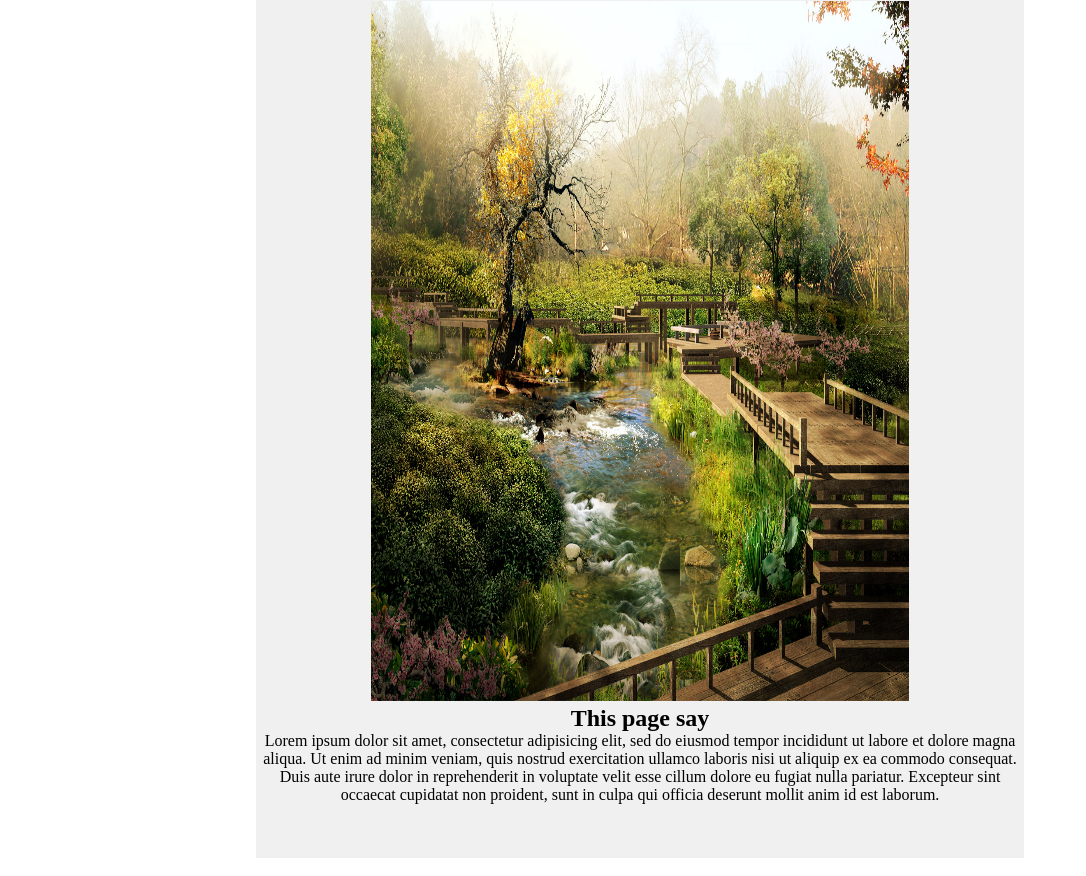
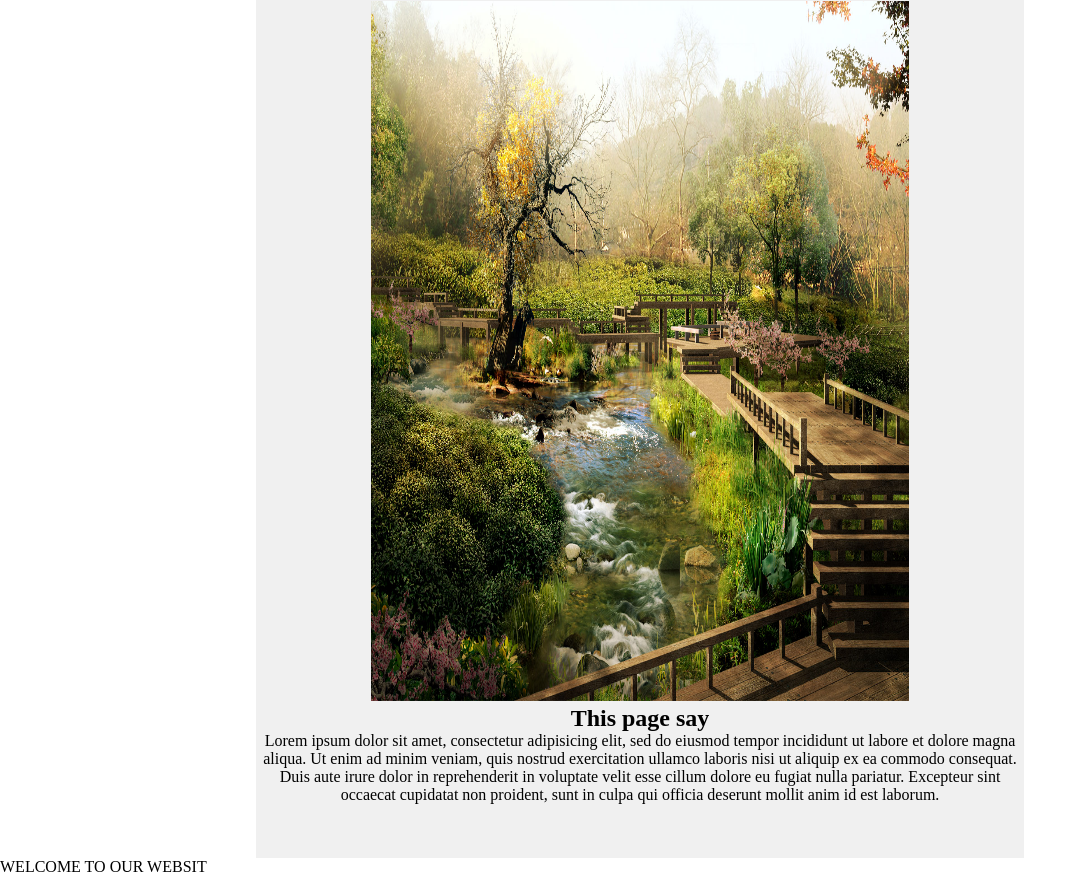
Before and after one commit to testwebs1te/testwebsite.github.io, a plain HTML site: page index.html in a window 1280 px wide. Shown: the part 1870-2746 px from the top of the page, without its empty margins (0-1086 px from the left). Drawn offline with Linux system fonts and the light colour scheme; a script that the page names is missing.

Commit message:
Update index.html

```diff
--- a/index.html
+++ b/index.html
@@ -70,7 +70,7 @@
 
 	</div>
 
-
+	<div class="w" >WELCOME TO OUR WEBSIT</div>
 
 
 </body>
```
